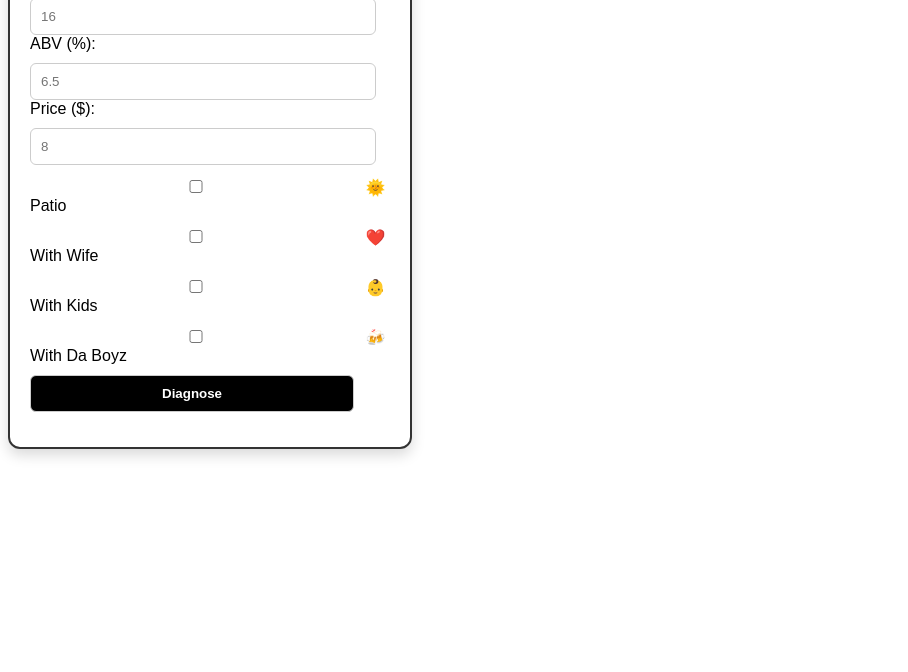
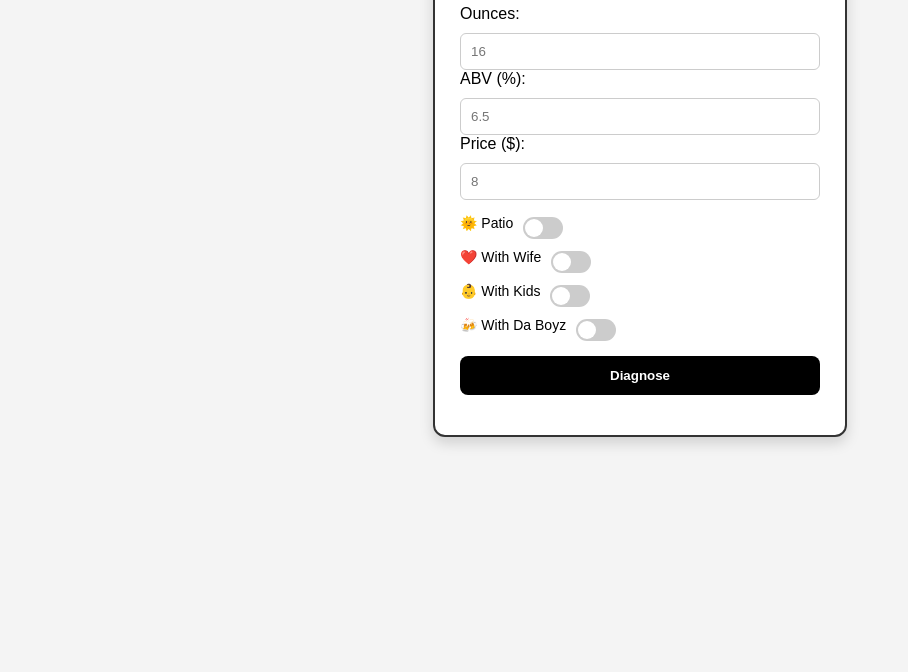
Before and after one commit to chevyalligator/dr-drunk-md, a plain HTML site: page index.html in a window 1280 px wide. Shown: the part 128-800 px from the top of the page, without its empty margins (0-908 px from the left). Drawn offline with Linux system fonts and the light colour scheme.

Commit message:
Update index.html

```diff
--- a/index.html
+++ b/index.html
@@ -1,38 +1,48 @@
 <!DOCTYPE html>
 <html lang="en">
-<head meta name="viewport" content="width=device-width, initial-scale=1.0">
+<head>
 <meta charset="UTF-8">
 <title>Dr. Drunk MD</title>
+<meta name="viewport" content="width=device-width, initial-scale=1.0">
 <style>
   body {
     font-family: Arial, sans-serif;
+    background: #f4f4f4;
+    display: flex;
+    justify-content: center;
+    padding: 30px;
   }
   .calculator {
     max-width: 360px;
-      padding: 20px;
+    width: 100%;
+    padding: 25px;
+    border-radius: 12px;
+    background: #fff;
     border: 2px solid #333;
-      border-radius: 12px;
     box-shadow: 0 6px 14px rgba(0,0,0,0.15);
   }
   h2 {
     text-align: center;
+    margin-bottom: 20px;
   }
-    input, button {
-      width: 90%;
+  input[type="number"] {
+    width: 100%;
     padding: 10px;
     margin-top: 10px;
     border-radius: 6px;
     border: 1px solid #ccc;
+    box-sizing: border-box;
   }
   button {
+    width: 100%;
+    padding: 12px;
+    margin-top: 15px;
+    border-radius: 8px;
+    border: none;
     background-color: #000;
     color: #fff;
     font-weight: bold;
     cursor: pointer;
-    }
-    .toggles label {
-      display: block;
-      margin-top: 5px;
   }
   .result {
     margin-top: 15px;
@@ -42,6 +52,57 @@
   .rating {
     margin-top: 10px;
     font-size: 20px;
+    color: #e63946;
+  }
+  .toggles {
+    margin-top: 15px;
+  }
+  /* Flex + top alignment for checkbox mode */
+  .toggle-container {
+    display: flex;
+    align-items: flex-start;
+    gap: 10px;
+    margin-top: 10px;
+    font-size: 14px;
+    line-height: 1.2;
+  }
+
+  /* iOS-style switch */
+  .switch {
+    position: relative;
+    display: inline-block;
+    width: 40px;
+    height: 22px;
+    margin-top: 2px;
+  }
+  .switch input {
+    opacity: 0;
+    width: 0;
+    height: 0;
+  }
+  .slider {
+    position: absolute;
+    cursor: pointer;
+    top: 0; left: 0; right: 0; bottom: 0;
+    background-color: #ccc;
+    border-radius: 22px;
+    transition: .4s;
+  }
+  .slider:before {
+    position: absolute;
+    content: "";
+    height: 18px; width: 18px;
+    left: 2px;
+    bottom: 2px;
+    background-color: white;
+    border-radius: 50%;
+    transition: .4s;
+  }
+  input:checked + .slider {
+    background-color: #2a9d8f;
+  }
+  input:checked + .slider:before {
+    transform: translateX(18px);
   }
 </style>
 </head>
@@ -60,10 +121,34 @@
   <input type="number" id="price" placeholder="8">
 
   <div class="toggles">
-    <label><input type="checkbox" id="patio"> 🌞 Patio</label>
-    <label><input type="checkbox" id="wife"> ❤️ With Wife</label>
-    <label><input type="checkbox" id="kids"> 👶 With Kids</label>
-    <label><input type="checkbox" id="boyz"> 🍻 With Da Boyz</label>
+    <div class="toggle-container">
+      🌞 Patio
+      <label class="switch">
+        <input type="checkbox" id="patio">
+        <span class="slider"></span>
+      </label>
+    </div>
+    <div class="toggle-container">
+      ❤️ With Wife
+      <label class="switch">
+        <input type="checkbox" id="wife">
+        <span class="slider"></span>
+      </label>
+    </div>
+    <div class="toggle-container">
+      👶 With Kids
+      <label class="switch">
+        <input type="checkbox" id="kids">
+        <span class="slider"></span>
+      </label>
+    </div>
+    <div class="toggle-container">
+      🍻 With Da Boyz
+      <label class="switch">
+        <input type="checkbox" id="boyz">
+        <span class="slider"></span>
+      </label>
+    </div>
   </div>
 
   <button onclick="calculate()">Diagnose</button>
@@ -84,26 +169,16 @@
     return;
   }
 
+  // Base score
   let score = (oz * abv) / price;
 
   // Toggles
-    if (document.getElementById('patio').checked) {
-      score *= (abv <= 5.5) ? 1.2 : 0.9;
-    }
+  if (document.getElementById('patio').checked) score *= (abv <= 5.5 ? 1.2 : 0.9);
+  if (document.getElementById('wife').checked) score *= (abv >= 4 && abv <= 7 ? 1.15 : 0.9);
+  if (document.getElementById('kids').checked) score *= (abv > 6 ? 0.7 : 1.1);
+  if (document.getElementById('boyz').checked) score *= (abv >= 6.5 ? 1.3 : 0.95);
 
-    if (document.getElementById('wife').checked) {
-      score *= (abv >= 4 && abv <= 7) ? 1.15 : 0.9;
-    }
-
-    if (document.getElementById('kids').checked) {
-      score *= (abv > 6) ? 0.7 : 1.1;
-    }
-
-    if (document.getElementById('boyz').checked) {
-      score *= (abv >= 6.5) ? 1.3 : 0.95;
-    }
-
-    // Rating logic
+  // Rating
   let rating = "";
   if (score < 8) rating = "Not having fun";
   else if (score < 12) rating = "Meh";
@@ -111,11 +186,8 @@
   else if (score < 20) rating = "Drunk cig";
   else rating = "DUI";
 
-    document.getElementById('result').innerHTML =
-      `Score: ${score.toFixed(2)}`;
-
-    document.getElementById('rating').innerHTML =
-      `Diagnosis: ${rating}`;
+  document.getElementById('result').innerHTML = `Score: ${score.toFixed(2)}`;
+  document.getElementById('rating').innerHTML = `Diagnosis: ${rating}`;
 }
 </script>
 
```
Lines whose indentation alone changed are shown as unchanged.
